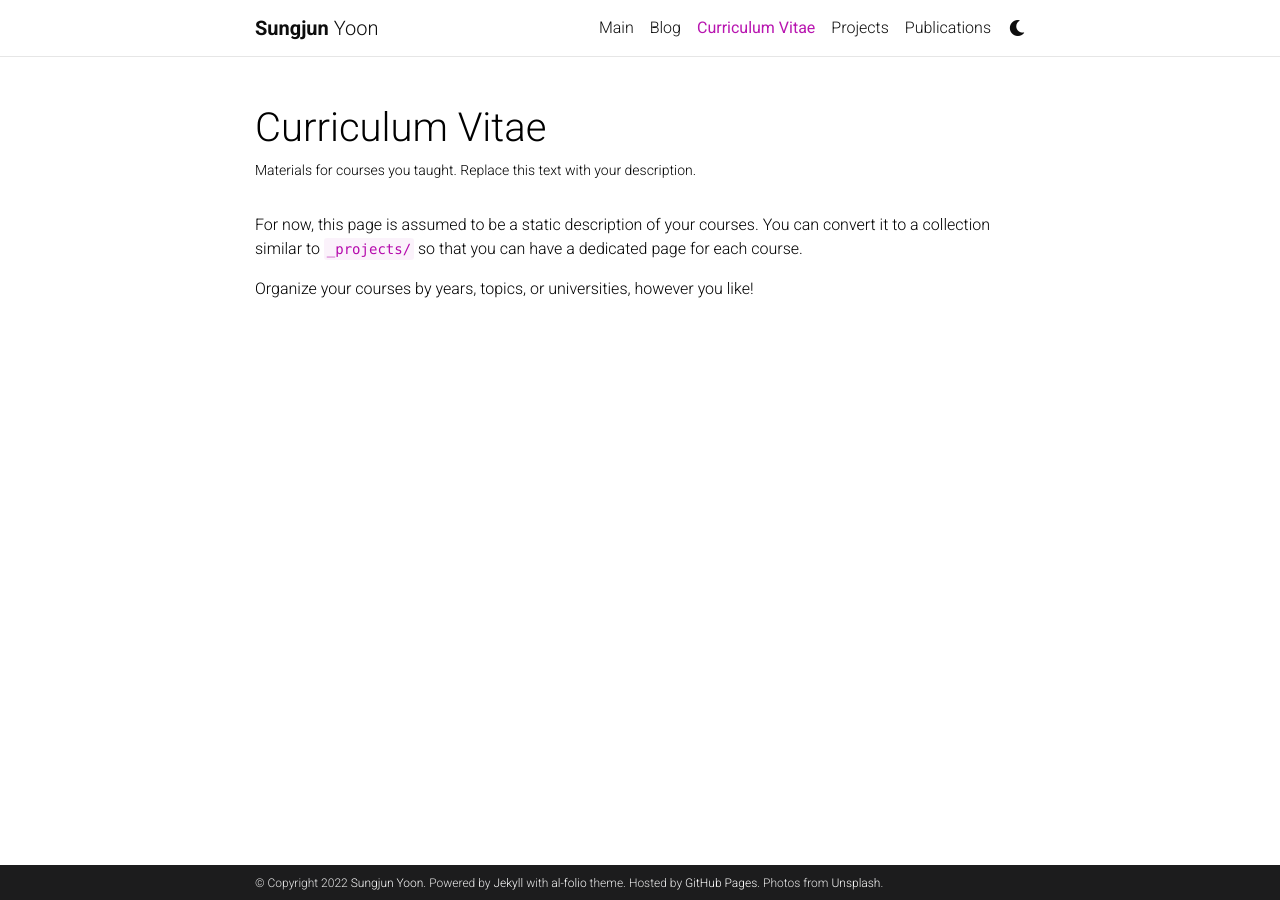
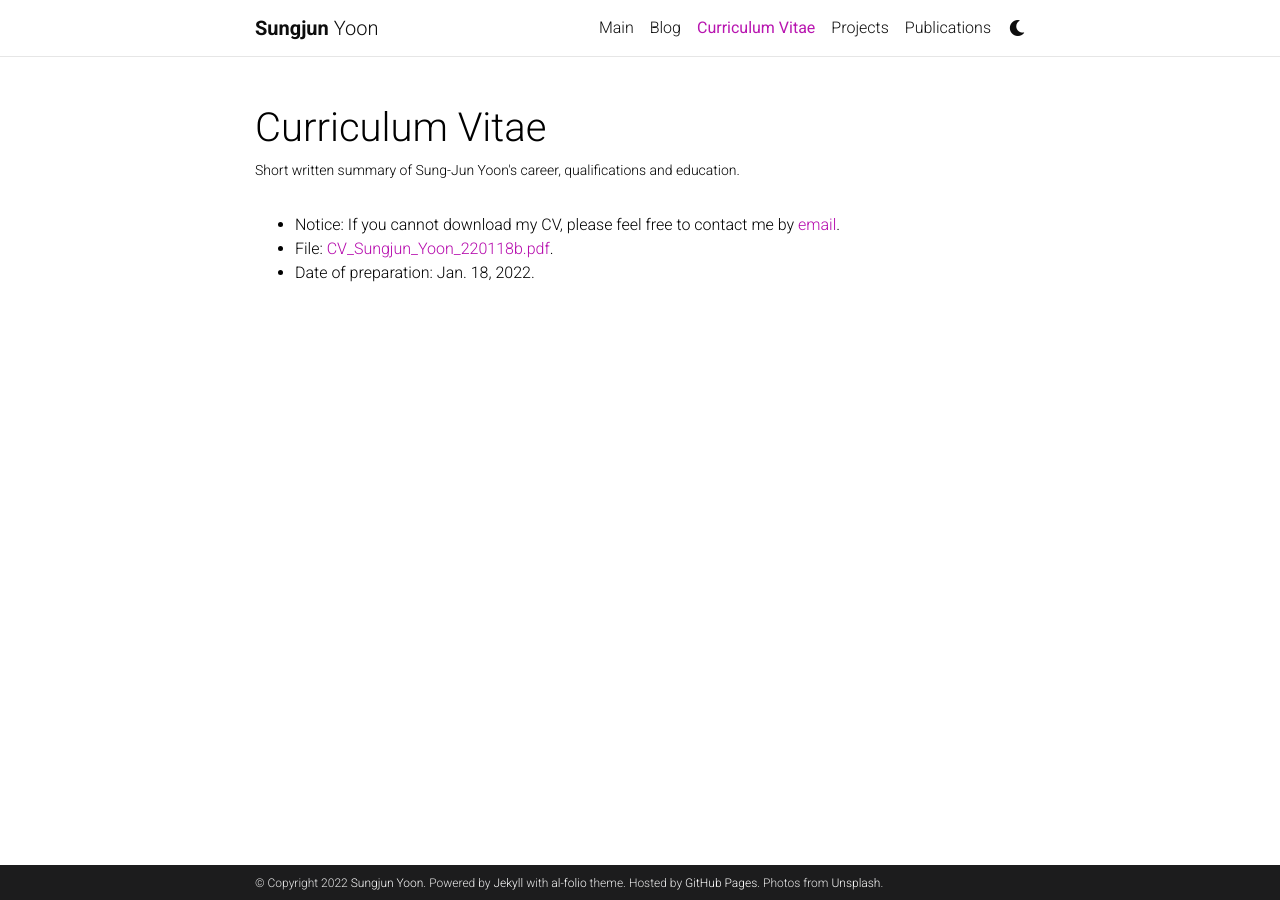
Before and after one commit to vujadeyoon/vujadeyoon.github.io, a Jekyll site: the page built from _pages/curriculum_vitae.md, in a window 1280 px wide. Built offline with Jekyll 4.4.1, drawn with Linux system fonts in a browser that asks for light colours; comment, search, counter and statistics services are not loaded; a style sheet for code colours, icons or effects is not loaded.

Commit message:
220120n: update cv.

```diff
--- a/_pages/curriculum_vitae.md
+++ b/_pages/curriculum_vitae.md
@@ -2,10 +2,10 @@
 layout: page
 title: Curriculum Vitae
 permalink: /curriculum_vitae/
-description: Materials for courses you taught. Replace this text with your description.
+description: Short written summary of Sung-Jun Yoon's career, qualifications and education.
 nav: true
 ---
 
-For now, this page is assumed to be a static description of your courses. You can convert it to a collection similar to `_projects/` so that you can have a dedicated page for each course.
-
-Organize your courses by years, topics, or universities, however you like!
+- Notice: If you cannot download my CV, please feel free to contact me by [email](mailto:vujadeyoon@gmail.com).
+- File: [CV_Sungjun_Yoon_220118b.pdf](/assets/cv/CV_Sungjun_Yoon_220118b.pdf).
+- Date of preparation: Jan. 18, 2022.
```
Also changed, not shown: 1 other file.
